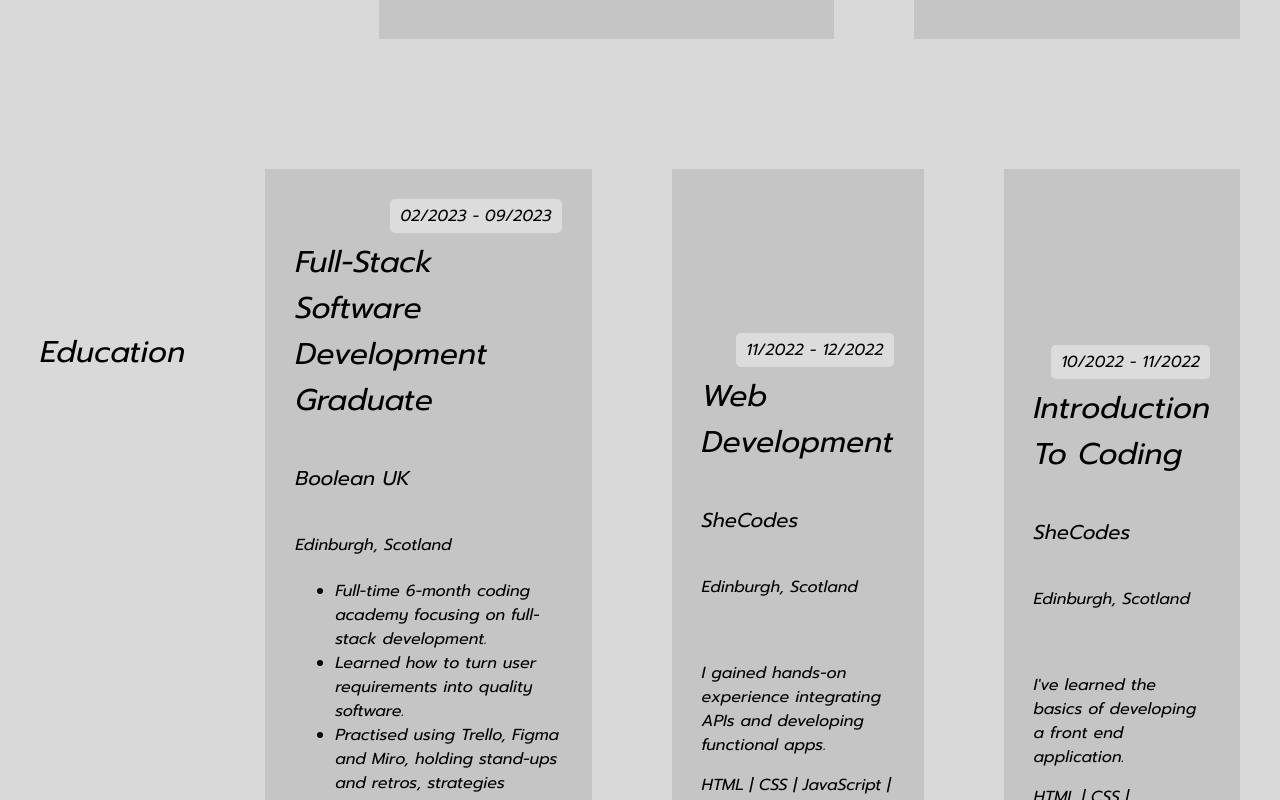
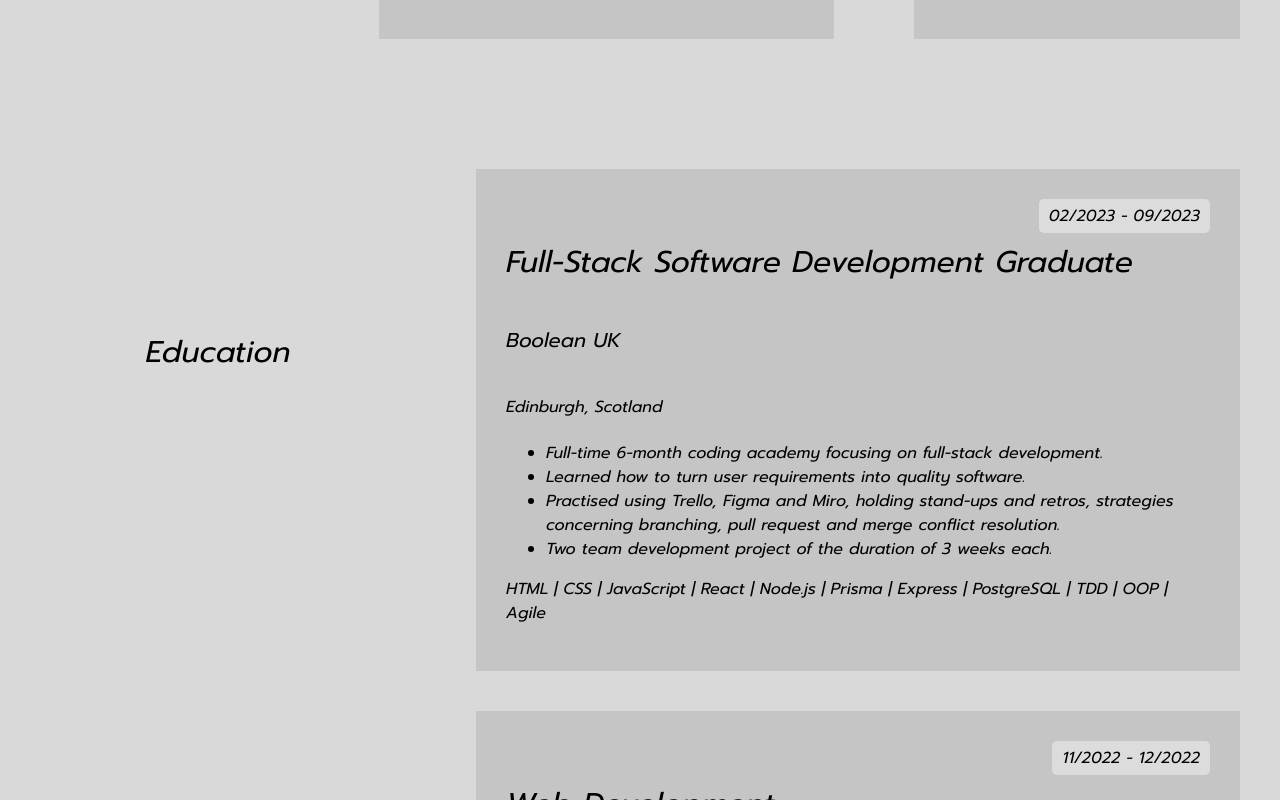
Before and after one commit to Shylan21/Isabelle-Portfolio, a React (Create React App) app: page /resume in a window 1280 px wide. Shown: the part 940-1740 px from the top of the page. Built offline with nearby package versions, Linux system fonts and the light colour scheme.

Commit message:
Added #id to components in Resume

```diff
--- a/src/components/Resume/Education/Boolean.js
+++ b/src/components/Resume/Education/Boolean.js
@@ -2,7 +2,7 @@ import '../Resume.css'
 
 const BooleanEd = () => {
 	return (
-		<div className="boolean-ed">
+		<div id="boolean-ed" className='school'>
 			<span className="date"> 02/2023 - 09/2023 </span>
 			<h1 className="titles"> Full-Stack Software Development Graduate </h1>
 			<h2 className="titles"> Boolean UK </h2>
--- a/src/components/Resume/Education/Diploma.js
+++ b/src/components/Resume/Education/Diploma.js
@@ -2,7 +2,7 @@ import '../Resume.css'
 
 const Diploma = () => {
 	return (
-		<div className="diploma">
+		<div id="diploma" className='school'>
 			<span className="date"> 2009 - 2015 </span>
 			<h1 className="titles">Hotel Management School Diploma </h1>
 			<h4 className="titles"> Castellana Grotte, Italy </h4>
--- a/src/components/Resume/Education/IntroToCoding.js
+++ b/src/components/Resume/Education/IntroToCoding.js
@@ -2,7 +2,7 @@ import '../Resume.css'
 
 const IntroToCode = () => {
 	return (
-		<div className="introtocode">
+		<div id="introtocode" className="school">
 			<span className="date"> 10/2022 - 11/2022 </span>
 			<h1 className="titles"> Introduction To Coding </h1>
 			<h2 className="titles"> SheCodes </h2>
--- a/src/components/Resume/Education/WebDevelopment.js
+++ b/src/components/Resume/Education/WebDevelopment.js
@@ -2,12 +2,12 @@ import '../Resume.css'
 
 const WebDev = () => {
 	return (
-		<div className="webdev">
+		<div id="webdev" className="school">
 			<span className="date"> 11/2022 - 12/2022 </span>
 			<h1 className="titles"> Web Development </h1>
 			<h2 className="titles"> SheCodes </h2>
 			<h4 className="titles"> Edinburgh, Scotland </h4>
-			<br/>
+			<br />
 			<p>
 				I gained hands-on experience integrating APIs and developing functional
 				apps.
--- a/src/components/Resume/Resume.css
+++ b/src/components/Resume/Resume.css
@@ -48,6 +48,7 @@ html {
   margin: 200px 40px;
   color: #000;
   width: calc(50% - 80px);
+
 }
 
 .titles {
@@ -64,20 +65,31 @@ html {
   border-radius: 5px;
 }
 
-.boolean-exp,
-.chef-exp,
-.boolean-ed,
-.webdev,
-.introtocode,
-.diploma {
+#boolean-exp,
+#chef-exp,
+#boolean-ed,
+#webdev,
+#introtocode,
+#diploma {
   align-content: center;
   background-color: #130b0b19;
   padding: 30px;
   margin: 40px;
 }
 
+
 /* BOOLEAN EXPERIENCE */
 /* CHEF EXPERIENCE */
 
 
 /* EDUCATION */
+.education-container {
+  display: flex;
+  flex: wrap;
+  justify-content: space-around;
+}
+
+
+.education-title {
+
+}
--- a/src/components/Resume/Resume.js
+++ b/src/components/Resume/Resume.js
@@ -25,11 +25,14 @@ const Resume = () => {
 			</section>
 			{/* SECTION - EDUCATION */}
 			<section className="education-container">
-				<h1 className="education-title"> Education</h1>
+        <h1 className="education-title"> Education</h1>
+        <div className='schools'>
 				<BooleanEd />
 				<WebDev />
         <IntroToCode />
-        {/* <Diploma/>  */}
+        <Diploma/>
+
+        </div>
 			</section>
 			{/* FOOTER */}
 			<Contacts />
--- a/src/components/Resume/WorkExperience/BooleanExp.js
+++ b/src/components/Resume/WorkExperience/BooleanExp.js
@@ -2,7 +2,7 @@ import '../Resume.css'
 
 const BooleanExp = () => {
   return (
-    <div className="boolean-exp">
+    <div id="boolean-exp">
 			<span className="date"> 02/2023 - 09/2023 </span>
 			<h1 className="titles"> Software Development Graduate </h1>
 			<h2 className="titles"> Boolean UK </h2>
--- a/src/components/Resume/WorkExperience/ChefExp.js
+++ b/src/components/Resume/WorkExperience/ChefExp.js
@@ -2,7 +2,7 @@ import '../Resume.css'
 
 const ChefExp = () => {
 	return (
-		<div className="chef-exp">
+		<div id="chef-exp">
 			<span className="date"> 06/2019 - 08/2023 </span>
 			<h1 className="titles"> Chef De Partie </h1>
 			<h2 className="titles"> Kyloe, Signature Pubs </h2>
```
